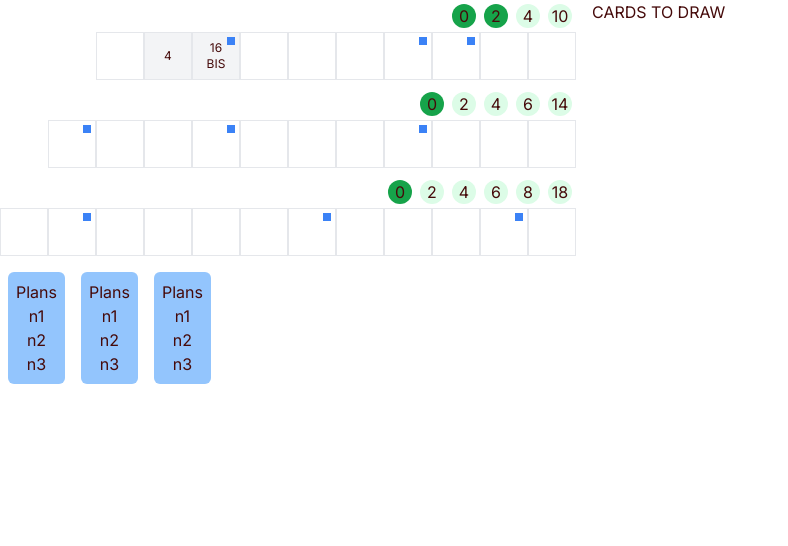
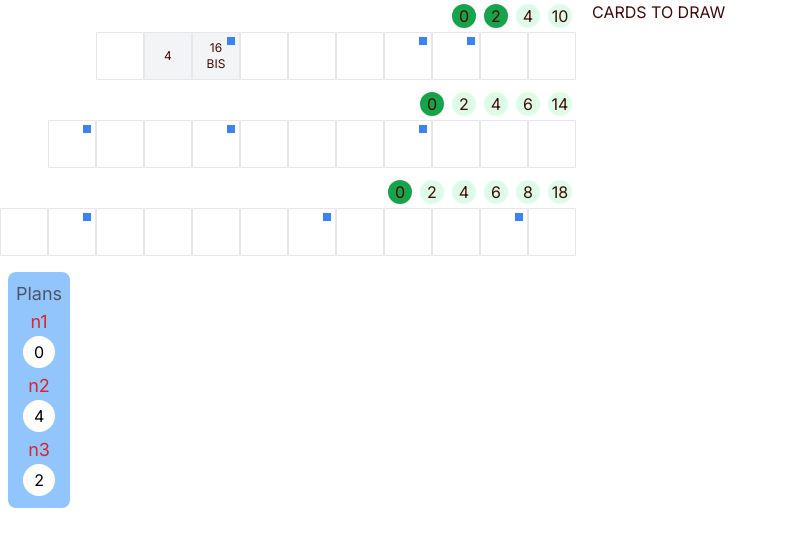
Before and after one commit to al63/welcome-game, a Next.js app: page /game/1 in a window 1280 px wide. Shown: the top 546 px of the page, without its empty margins (0-788 px from the left). Built offline with nearby package versions, Linux system fonts and the light colour scheme.

Commit message:
adding scoring is pain

```diff
--- a/app/game/[slug]/UserScoreSheet.tsx
+++ b/app/game/[slug]/UserScoreSheet.tsx
@@ -1,23 +1,32 @@
 import { PlayerState } from "@/app/util/PlayerTypes";
+import React from "react";
 
-function Plans() {
+function SectionContainer({ children }: { children: React.ReactElement }) {
+  return <div className="bg-blue-300 p-2 m-2 flex flex-col items-center rounded-lg">{children}</div>;
+}
+
+function Plans({ completedPlans }: { completedPlans: number[] }) {
   return (
-    <div className="bg-blue-300 p-2 m-2 flex flex-col items-center rounded-md">
-      <h1>Plans</h1>
-
-      <div>n1</div>
-      <div>n2</div>
-      <div>n3</div>
-    </div>
+    <SectionContainer>
+      <>
+        <h1 className="text-gray-600 text-lg">Plans</h1>
+        {completedPlans.map((plan, index) => {
+          return (
+            <div className="mb-1 text-center" key={index}>
+              <div className="text-red-600 text-lg">{`n${index + 1}`}</div>
+              <div className="flex items-center justify-center h-8 w-8 rounded-full bg-white text-black">{plan}</div>
+            </div>
+          );
+        })}
+      </>
+    </SectionContainer>
   );
 }
 
 export function UserScoreSheet({ playerState }: { playerState: PlayerState }) {
   return (
     <div className="flex">
-      <Plans />
-      <Plans />
-      <Plans />
+      <Plans completedPlans={playerState.completedPlans} />
     </div>
   );
 }
--- a/app/game/[slug]/page.tsx
+++ b/app/game/[slug]/page.tsx
@@ -10,7 +10,7 @@ const dummy = {
   fencesRowOne: new Array(9).fill(false),
   fencesRowTwo: new Array(10).fill(false),
   fencesRowThree: new Array(11).fill(false),
-  completedPlans: [false, false, false],
+  completedPlans: [0, 4, 2],
   estateModifiers: new Array(6).fill(0),
   permitRefusals: 0,
 };
```
